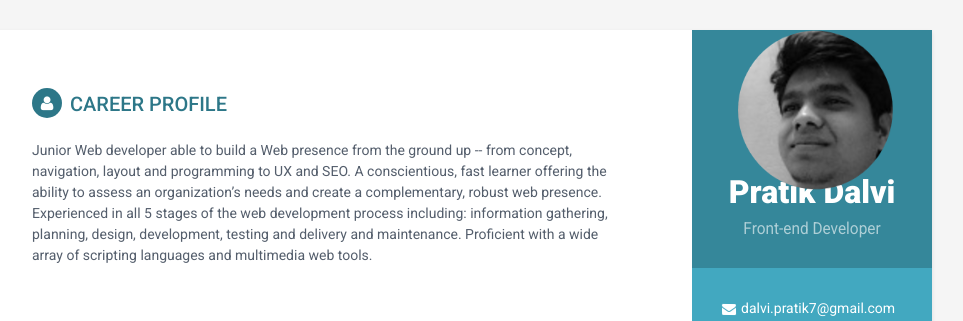
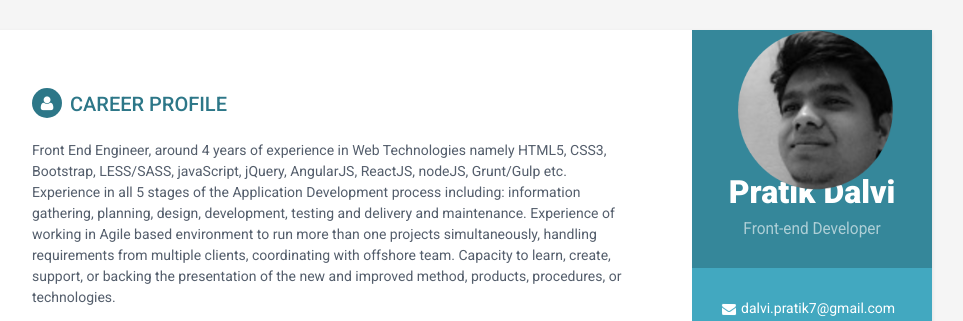
Before and after one commit to dalvipr/pratik-s_portfolio, a plain HTML site: page index.html in a window 1280 px wide. Shown: the top 321 px of the page, without its empty margins (188-1151 px from the left). Drawn offline with Linux system fonts and the light colour scheme.

Commit message:
Info Updated

```diff
--- a/index.html
+++ b/index.html
@@ -87,10 +87,11 @@
             <section class="section summary-section">
                 <h2 class="section-title"><i class="fa fa-user"></i>Career Profile</h2>
                 <div class="summary">
-                    <p>Junior Web developer able to build a Web presence from the ground up -- from concept, navigation, layout and programming to UX and SEO.
-                        A conscientious, fast learner offering the ability to assess an organization’s needs and create a complementary, robust web presence.
-                        Experienced in all 5 stages of the web development process including: information gathering, planning, design, development, testing and delivery and maintenance.
-                        Proficient with a wide array of scripting languages and multimedia web tools.
+                    <p>Front End Engineer, around 4 years of experience in Web Technologies namely HTML5, CSS3, Bootstrap, LESS/SASS, javaScript, jQuery, AngularJS, ReactJS, nodeJS, Grunt/Gulp etc.
+Experience in all 5 stages of the Application Development process including: information gathering, planning, design, development, testing and delivery and maintenance.
+Experience of working in Agile based environment to run more than one projects simultaneously, handling requirements from multiple clients, coordinating with offshore team.
+Capacity to learn, create, support, or backing the presentation of the new and improved method, products, procedures, or technologies.
+
                         </p>
                 </div><!--//summary-->
             </section><!--//section-->
```
